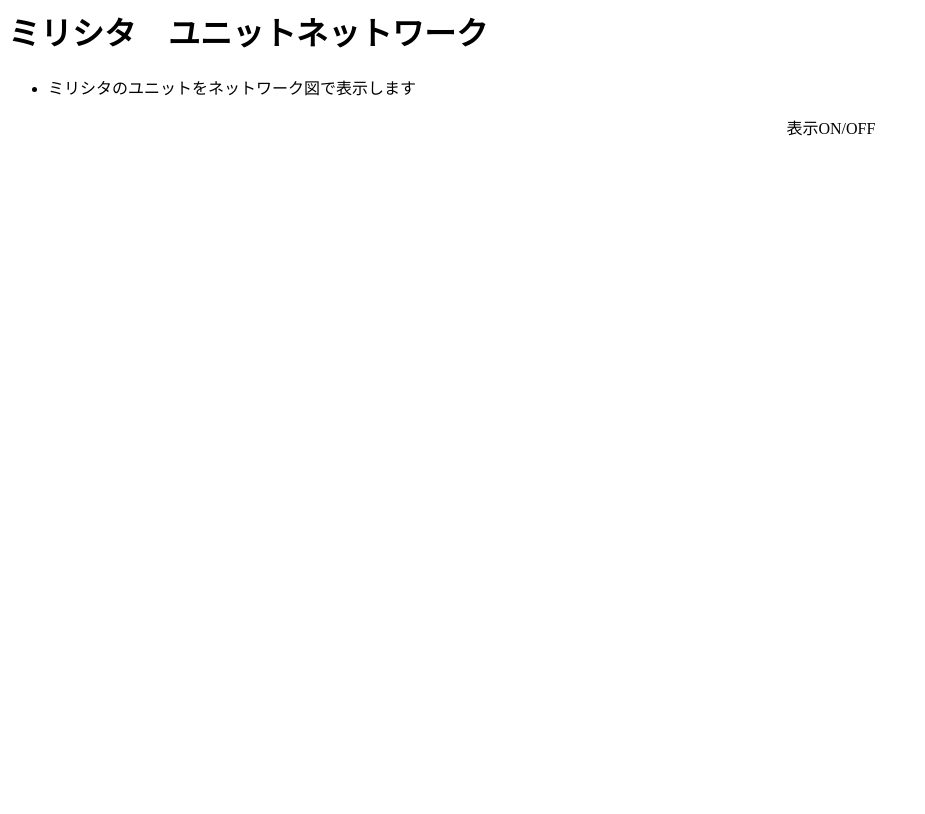
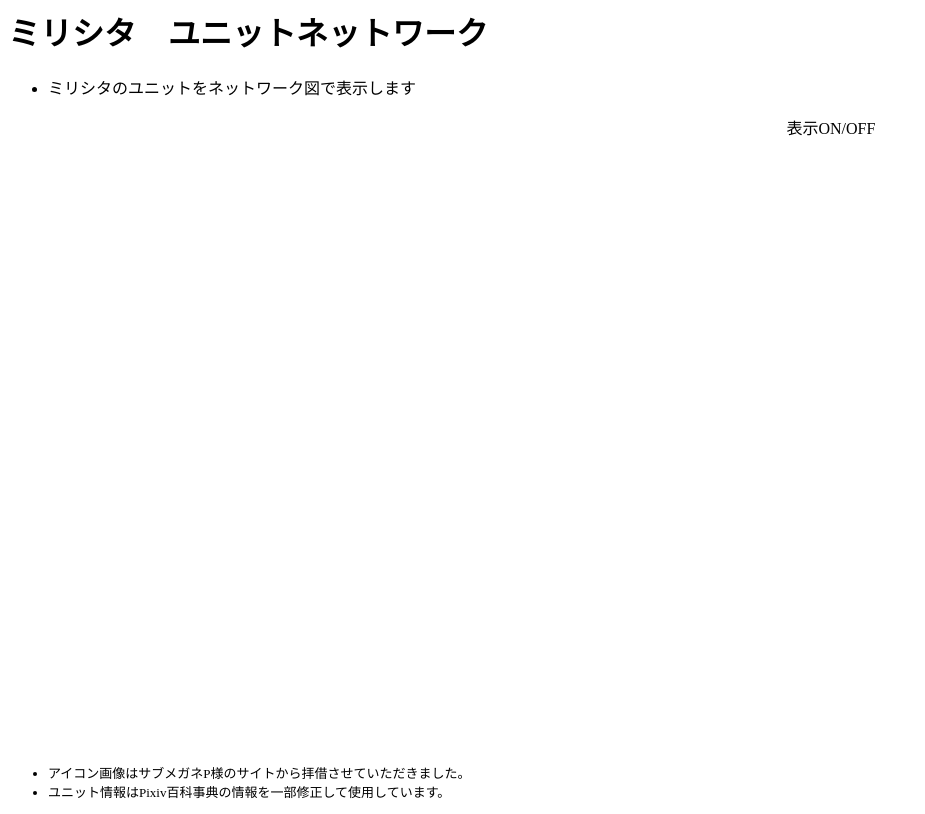
Before and after one commit to tankarup/MillionLive-analysis, a plain HTML site: page unit_network.html in a window 1280 px wide. Shown: the whole page, without its empty margins (0-925 px from the left). Drawn offline with nearby package versions, Linux system fonts and the light colour scheme.

Commit message:
Add files via upload

```diff
--- a/unit_network.html
+++ b/unit_network.html
@@ -35,7 +35,10 @@
 
 
       <div id="informations">
-
+<ul>
+  <li>アイコン画像はサブメガネP様のサイトから拝借させていただきました。</li>
+  <li>ユニット情報はPixiv百科事典の情報を一部修正して使用しています。</li>
+  </ul>
       </div>
       <script
       src="https://code.jquery.com/jquery-3.3.1.min.js"
```
